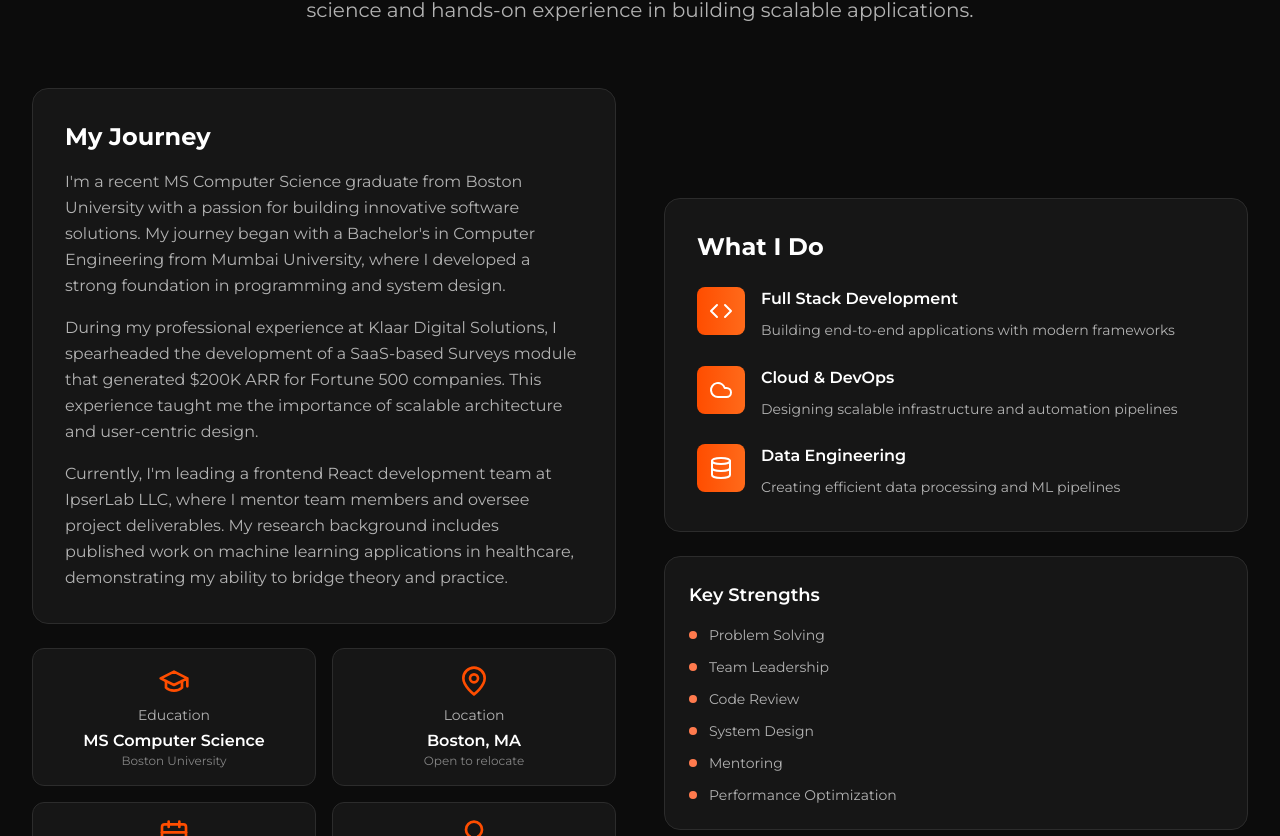
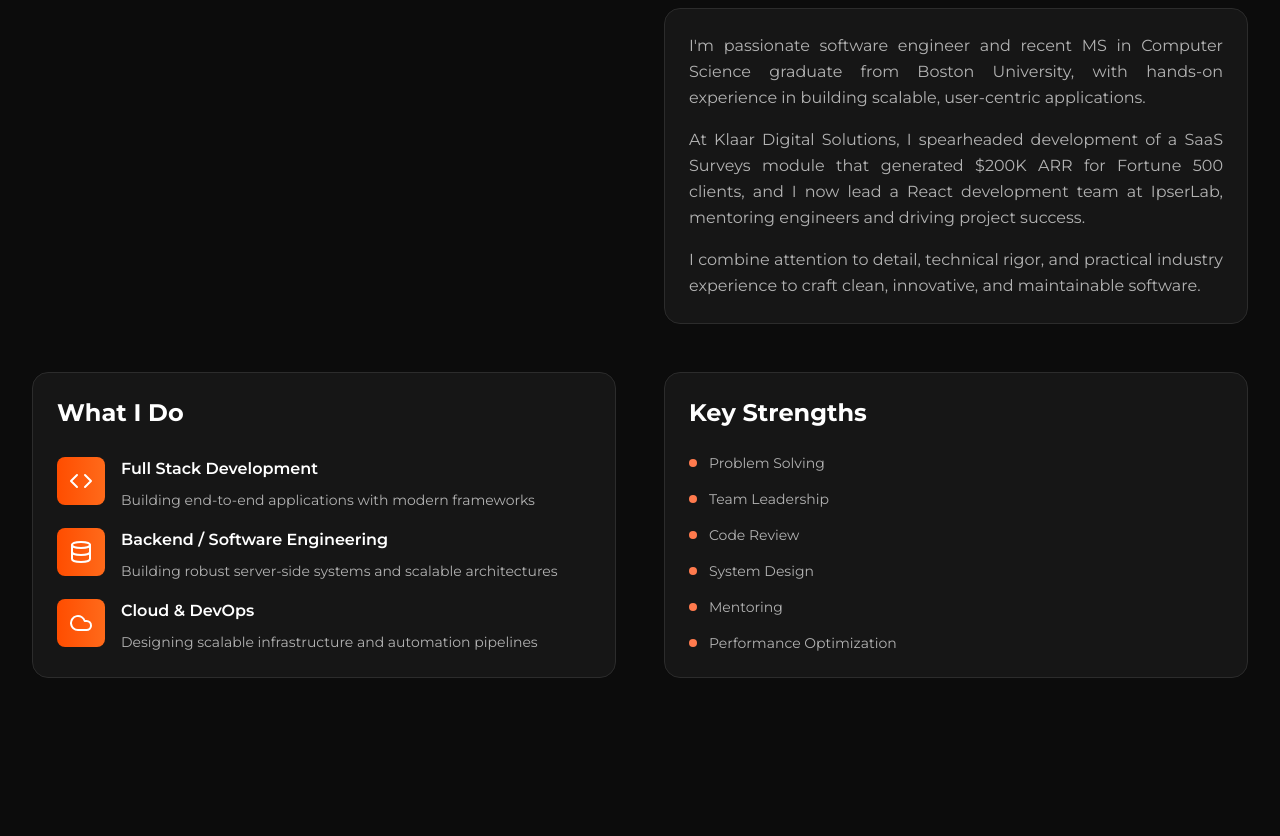
Before and after one commit to mkljngd/mkljngd.github.io, a Next.js app: page / in a window 1280 px wide. Shown: the part 984-1820 px from the top of the page. Built offline with nearby package versions, Linux system fonts and the light colour scheme.

Commit message:
Updated About me section

```diff
--- a/components/About.tsx
+++ b/components/About.tsx
@@ -1,27 +1,40 @@
-'use client'
+"use client";
 
-import { motion } from 'framer-motion'
-import { useInView } from 'react-intersection-observer'
-import { GraduationCap, MapPin, Calendar, Award, Code, Cloud, Database } from 'lucide-react'
+import { motion } from "framer-motion";
+import { useInView } from "react-intersection-observer";
+import {
+  GraduationCap,
+  MapPin,
+  Calendar,
+  Award,
+  Code,
+  Cloud,
+  Database,
+} from "lucide-react";
 
 export default function About() {
   const [ref, inView] = useInView({
     triggerOnce: true,
-    threshold: 0.1
-  })
-
-  const stats = [
-    { icon: GraduationCap, label: 'Education', value: 'MS Computer Science', detail: 'Boston University' },
-    { icon: MapPin, label: 'Location', value: 'Boston, MA', detail: 'Open to relocate' },
-    { icon: Calendar, label: 'Experience', value: '3+ Years', detail: 'Software Development' },
-    { icon: Award, label: 'Research', value: '2 Publications', detail: 'Springer Journals' },
-  ]
+    threshold: 0.1,
+  });
 
   const interests = [
-    { icon: Code, title: 'Full Stack Development', description: 'Building end-to-end applications with modern frameworks' },
-    { icon: Cloud, title: 'Cloud & DevOps', description: 'Designing scalable infrastructure and automation pipelines' },
-    { icon: Database, title: 'Data Engineering', description: 'Creating efficient data processing and ML pipelines' },
-  ]
+    {
+      icon: Code,
+      title: "Full Stack Development",
+      description: "Building end-to-end applications with modern frameworks",
+    },
+    {
+      icon: Database,
+      title: "Backend / Software Engineering",
+      description: "Building robust server-side systems and scalable architectures",
+    },
+    {
+      icon: Cloud,
+      title: "Cloud & DevOps",
+      description: "Designing scalable infrastructure and automation pipelines",
+    }
+  ];
 
   return (
     <section id="about" className="section-padding">
@@ -36,78 +49,62 @@ export default function About() {
           <h2 className="text-4xl md:text-5xl font-bold mb-6">
             <span className="gradient-text">About Me</span>
           </h2>
-          <p className="text-xl text-text-secondary max-w-3xl mx-auto">
-            A passionate software engineer with a strong foundation in computer science and hands-on experience in building scalable applications.
-          </p>
         </motion.div>
 
-        <div className="grid lg:grid-cols-2 gap-8 lg:gap-12 items-start lg:items-center">
-          {/* Left Column - Story */}
+        {/* My Journey - With Left Blank Space */}
+        <div className="grid lg:grid-cols-2 gap-8 lg:gap-12 items-start mb-12">
+          {/* Left Column - Blank Space */}
+          <div className="space-y-6">
+            {/* Left space intentionally left blank */}
+          </div>
+
+          {/* Right Column - My Journey */}
+          <motion.div
+            initial={{ opacity: 0, x: 50 }}
+            animate={inView ? { opacity: 1, x: 0 } : {}}
+            transition={{ duration: 0.8, delay: 0.2 }}
+          >
+            <div className="glass p-6 rounded-2xl">
+              <div className="space-y-4 text-text-secondary leading-relaxed text-justify">
+                <p>
+                  I&apos;m passionate software engineer and recent MS in
+                  Computer Science graduate from Boston University, with
+                  hands-on experience in building scalable, user-centric
+                  applications.
+                </p>
+                <p>
+                  At Klaar Digital Solutions, I spearheaded development of a
+                  SaaS Surveys module that generated $200K ARR for Fortune 500
+                  clients, and I now lead a React development team at IpserLab,
+                  mentoring engineers and driving project success.
+                </p>
+                <p>
+                I combine attention to detail, technical rigor, and practical industry experience to craft clean, innovative, and maintainable software.
+                </p>
+              </div>
+            </div>
+          </motion.div>
+        </div>
+
+        {/* What I Do and Key Strengths - Side by Side */}
+        <div className="grid lg:grid-cols-2 gap-8 lg:gap-12 items-start">
+          {/* Left Column - What I Do */}
           <motion.div
             initial={{ opacity: 0, x: -50 }}
             animate={inView ? { opacity: 1, x: 0 } : {}}
-            transition={{ duration: 0.8, delay: 0.2 }}
-            className="space-y-6"
+            transition={{ duration: 0.8, delay: 0.4 }}
           >
-            <div className="glass p-8 rounded-2xl">
-              <h3 className="text-2xl font-bold mb-4 text-text-primary">My Journey</h3>
-              <div className="space-y-4 text-text-secondary leading-relaxed">
-                <p>
-                  I&apos;m a recent MS Computer Science graduate from Boston University with a passion for building
-                  innovative software solutions. My journey began with a Bachelor&apos;s in Computer Engineering from
-                  Mumbai University, where I developed a strong foundation in programming and system design.
-                </p>
-                <p>
-                  During my professional experience at Klaar Digital Solutions, I spearheaded the development
-                  of a SaaS-based Surveys module that generated $200K ARR for Fortune 500 companies. This experience
-                  taught me the importance of scalable architecture and user-centric design.
-                </p>
-                <p>
-                  Currently, I&apos;m leading a frontend React development team at IpserLab LLC, where I mentor team
-                  members and oversee project deliverables. My research background includes published work on
-                  machine learning applications in healthcare, demonstrating my ability to bridge theory and practice.
-                </p>
-              </div>
-            </div>
-
-            {/* Stats Grid */}
-            <div className="grid grid-cols-2 gap-3 sm:gap-4">
-              {stats.map((stat, index) => {
-                const Icon = stat.icon
-                return (
-                  <motion.div
-                    key={stat.label}
-                    initial={{ opacity: 0, y: 20 }}
-                    animate={inView ? { opacity: 1, y: 0 } : {}}
-                    transition={{ duration: 0.6, delay: 0.4 + index * 0.1 }}
-                    className="glass p-3 sm:p-4 rounded-xl text-center"
-                  >
-                    <Icon className="w-6 h-6 sm:w-8 sm:h-8 text-primary-500 mx-auto mb-2" />
-                    <div className="text-xs sm:text-sm text-text-secondary mb-1">{stat.label}</div>
-                    <div className="font-semibold text-text-primary text-sm sm:text-base">{stat.value}</div>
-                    <div className="text-xs text-text-secondary/70">{stat.detail}</div>
-                  </motion.div>
-                )
-              })}
-            </div>
-          </motion.div>
-
-          {/* Right Column - Interests & Skills Preview */}
-          <motion.div
-            initial={{ opacity: 0, x: 50 }}
-            animate={inView ? { opacity: 1, x: 0 } : {}}
-            transition={{ duration: 0.8, delay: 0.4 }}
-            className="space-y-6"
-          >
-            <div className="glass p-8 rounded-2xl">
-              <h3 className="text-2xl font-bold mb-6 text-text-primary">What I Do</h3>
-              <div className="space-y-6">
+            <div className="glass p-6 rounded-2xl">
+              <h3 className="text-2xl font-bold mb-7 text-text-primary">
+                What I Do
+              </h3>
+              <div className="space-y-4">
                 {interests.map((interest, index) => {
-                  const Icon = interest.icon
+                  const Icon = interest.icon;
                   return (
                     <motion.div
                       key={interest.title}
-                      initial={{ opacity: 0, x: 20 }}
+                      initial={{ opacity: 0, x: -20 }}
                       animate={inView ? { opacity: 1, x: 0 } : {}}
                       transition={{ duration: 0.6, delay: 0.6 + index * 0.1 }}
                       className="flex items-start space-x-4"
@@ -116,36 +113,50 @@ export default function About() {
                         <Icon className="w-6 h-6 text-white" />
                       </div>
                       <div>
-                        <h4 className="font-semibold text-text-primary mb-2">{interest.title}</h4>
-                        <p className="text-text-secondary text-sm leading-relaxed">{interest.description}</p>
+                        <h4 className="font-semibold text-text-primary mb-2">
+                          {interest.title}
+                        </h4>
+                        <p className="text-text-secondary text-sm leading-relaxed">
+                          {interest.description}
+                        </p>
                       </div>
                     </motion.div>
-                  )
+                  );
                 })}
               </div>
             </div>
+          </motion.div>
 
-            {/* Key Strengths */}
-            <div className="glass p-4 sm:p-6 rounded-2xl">
-              <h4 className="text-base sm:text-lg font-semibold text-text-primary mb-4">Key Strengths</h4>
-              <div className="space-y-3">
+          {/* Right Column - Key Strengths */}
+          <motion.div
+            initial={{ opacity: 0, x: 50 }}
+            animate={inView ? { opacity: 1, x: 0 } : {}}
+            transition={{ duration: 0.8, delay: 0.4 }}
+          >
+            <div className="glass p-6 rounded-2xl">
+              <h3 className="text-2xl font-bold mb-6 text-text-primary">
+                Key Strengths
+              </h3>
+              <div className="space-y-4">
                 {[
-                  'Problem Solving',
-                  'Team Leadership',
-                  'Code Review',
-                  'System Design',
-                  'Mentoring',
-                  'Performance Optimization'
+                  "Problem Solving",
+                  "Team Leadership",
+                  "Code Review",
+                  "System Design",
+                  "Mentoring",
+                  "Performance Optimization",
                 ].map((strength, index) => (
                   <motion.div
                     key={strength}
-                    initial={{ opacity: 0, x: -20 }}
+                    initial={{ opacity: 0, x: 20 }}
                     animate={inView ? { opacity: 1, x: 0 } : {}}
-                    transition={{ duration: 0.4, delay: 0.8 + index * 0.05 }}
+                    transition={{ duration: 0.4, delay: 0.6 + index * 0.05 }}
                     className="flex items-center space-x-3 group"
                   >
                     <div className="w-2 h-2 bg-gradient-to-r from-secondary-400 to-accent-400 rounded-full flex-shrink-0 group-hover:scale-125 transition-transform duration-300" />
-                    <span className="text-xs sm:text-sm text-text-secondary group-hover:text-text-primary transition-colors duration-300">{strength}</span>
+                    <span className="text-sm text-text-secondary group-hover:text-text-primary transition-colors duration-300">
+                      {strength}
+                    </span>
                   </motion.div>
                 ))}
               </div>
@@ -154,5 +165,5 @@ export default function About() {
         </div>
       </div>
     </section>
-  )
+  );
 }
```
